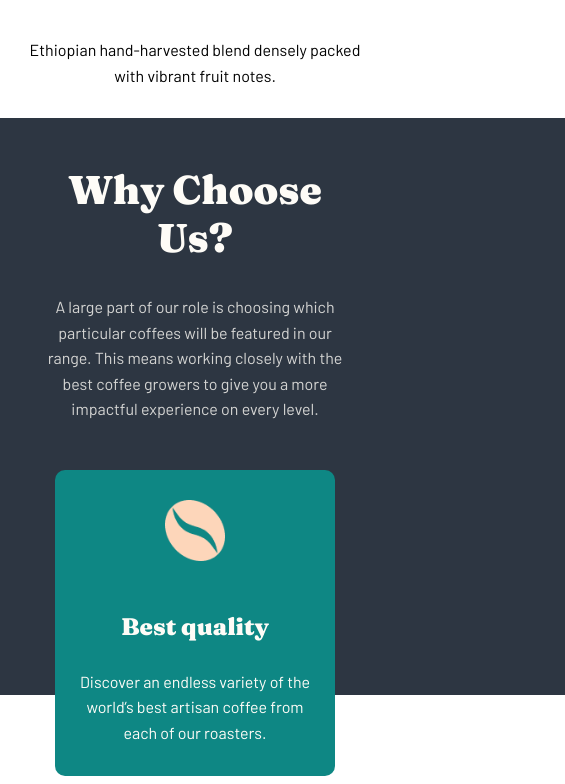
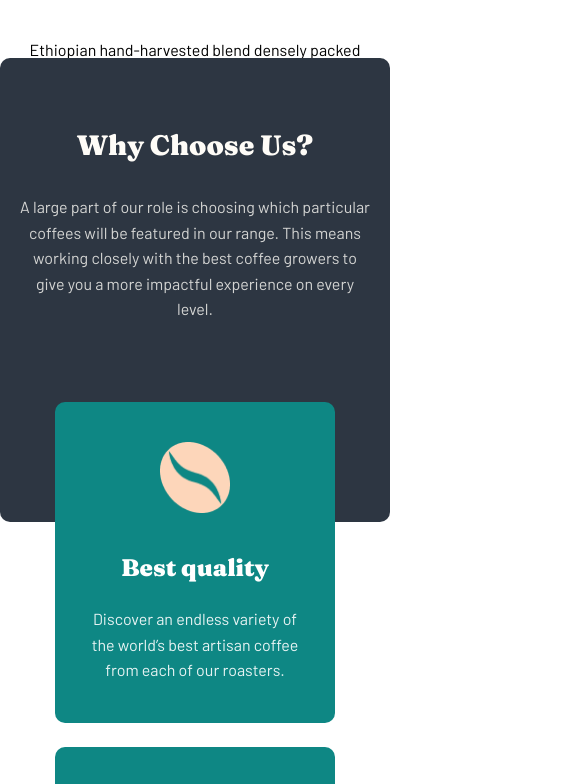
Before and after one commit to Elsayed-Qutb/Coffee-shop, a plain HTML site: page index.html in a window 390 px wide. Shown: the part 2340-3124 px from the top of the page, 565 px wide, since content can reach past the window. Drawn offline with Linux system fonts and the light colour scheme.

Commit message:
responsove

```diff
--- a/style.css
+++ b/style.css
@@ -378,222 +378,137 @@
 
 .section3 {
   width: 100%;
-  /* max-width: 90%; */
-  /* height: 80vh; */
-  /* background-color: baby; */
-  /* margin-top: 20rem; */
   display: flex;
   justify-content: center;
   align-items: center;
   flex-direction: column;
+  margin-top: 100px;
   position: relative;
 
-  @media screen and (max-width: 767px) {
-    /* width: 90%; */
-    display: flex;
-    justify-content: center;
-    flex-direction: column;
-    align-items: center;
-    /* margin-top: 80px; */
-    padding-top: 97rem;
-  }
+  @media screen and (max-width:767px) {
+        margin-top: 102rem;
+      }
+}
 
-  .upper3 {
-    @media screen and (max-width: 767px) {
-      max-width: 80%;
-      display: flex;
-      flex-direction: column;
-      justify-content: center;
-      align-items: center;
-      /* padding: 3rem; */
-    }
-    .container3 {
-      width: 1280px;
-      /* max-width: 80%; */
-      height: 577px;
-      opacity: 1;
-      background-color: #2d3642;
-      display: flex;
-      align-items: center;
-      justify-content: center;
-      flex-direction: column;
-      padding: 96px 370px 321px 370px;
+/* ===== الجزء العلوي ===== */
 
-      @media screen and (max-width: 767px) {
-        width: 90%;
-        display: flex;
-        flex-direction: column;
-        align-items: center;
-        justify-content: center;
-      }
+.upper3 {
+  width: 100%;
+  display: flex;
+  justify-content: center;
+}
 
-      .inner3 {
-        width: 540px;
-        display: flex;
-        flex-direction: column;
-        gap: 32px;
-        opacity: 1;
-        /* background-color: #0e8784; */
-        @media screen and (max-width: 767px) {
-          display: flex;
-          flex-direction: column;
-          align-items: center;
-          justify-content: center;
-        }
-
-        h2 {
-          font-family: Fraunces;
-          font-weight: 900;
-          font-size: 40px;
-          line-height: 120%;
-          letter-spacing: 0px;
-          text-align: center;
-          color: var(--colors-neutral-50, rgba(254, 252, 247, 1));
-
-          @media screen and (max-width: 767px) {
-            font-family: Fraunces;
-            font-weight: 900;
-            font-size: 40px;
-            leading-trim: NONE;
-            line-height: 120%;
-            letter-spacing: 0px;
-            text-align: center;
-            width: 311px;
-            opacity: 1;
-          }
-        }
-
-        p {
-          font-family: Barlow;
-          font-weight: 400;
-          font-size: 16px;
-          line-height: 160%;
-          letter-spacing: 0px;
-          text-align: center;
-          color: var(--colors-neutral-50, rgba(254, 252, 247, 1));
-
-          @media screen and (max-width: 767px) {
-            width: 311px;
-            opacity: 0.8;
-            font-weight: 400;
-            font-size: 16px;
-            leading-trim: NONE;
-            line-height: 160%;
-            letter-spacing: 0px;
-            text-align: center;
-            opacity: 0.8;
-          }
-        }
-      }
-    }
-  }
-}
-.lower3 {
-  width: 1280px;
-  /* background-color: rgb(140, 255, 0); */
+.container3 {
+  width: 100%;
+  max-width: 1280px;
+  background-color: #2d3642;
   display: flex;
   justify-content: center;
   align-items: center;
+  padding: 100px 20px 250px 20px;
+  border-radius: 10px;
+}
 
-  @media screen and (max-width: 767px) {
-    display: flex;
-    justify-content: center;
-    flex-direction: column;
-    align-items: center;
-  }
+.inner3 {
+  max-width: 540px;
+  display: flex;
+  flex-direction: column;
+  gap: 32px;
+  text-align: center;
 }
+
+.inner3 h2 {
+  font-family: Fraunces;
+  font-weight: 900;
+  font-size: 40px;
+  color: rgba(254, 252, 247, 1);
+}
+
+.inner3 p {
+  font-family: Barlow;
+  font-size: 16px;
+  line-height: 160%;
+  color: rgba(254, 252, 247, 0.8);
+}
+
+/* ===== الكروت ===== */
+
+.lower3 {
+  width: 100%;
+  display: flex;
+  justify-content: center;
+  margin-top: -150px; /* بدل absolute */
+}
+
 .inner33 {
-  width: 1110px;
-  /* height: 354px; */
-  /* background-color: #ecb308; */
+  width: 100%;
+  max-width: 1110px;
   display: flex;
   justify-content: center;
   gap: 32px;
-  position: absolute;
-  top: 19rem;
+  flex-wrap: wrap;
+}
 
-  @media screen and (max-width: 767px) {
-    width: 90%;
-    display: flex;
+.son3 {
+  width: 100%;
+  max-width: 348px;
+  background: rgba(14, 135, 132, 1);
+  display: flex;
+  flex-direction: column;
+  align-items: center;
+  padding: 60px 40px;
+  border-radius: 10px;
+  text-align: center;
+}
+
+.logo3 {
+  width: 70px;
+  margin-bottom: 40px;
+}
+
+.son3 h2 {
+  font-family: Fraunces;
+  font-weight: 900;
+  font-size: 24px;
+  margin-bottom: 24px;
+  color: white;
+}
+
+.son3 p {
+  font-size: 16px;
+  line-height: 160%;
+  color: rgba(255,255,255,0.9);
+}
+
+/* ================= MOBILE ================= */
+
+@media (max-width: 767px) {
+
+  .container3 {
+    padding: 70px 20px 200px 20px;
+  }
+
+  .inner3 h2 {
+    font-size: 28px;
+  }
+
+  .lower3 {
+    margin-top: -120px;
+  }
+
+  .inner33 {
     flex-direction: column;
-    justify-content: center;
     align-items: center;
-    padding-top: 100rem;
+    gap: 24px;
   }
 
   .son3 {
-    width: 348px;
-    background: var(--colors-teal-600, rgba(14, 135, 132, 1));
+    max-width: 280px;
+    padding: 40px 25px;
+  }
 
-    display: flex;
-    flex-direction: column;
-    align-items: center;
-    justify-content: center;
-    padding: 60px 40px;
-    border-radius: 10px;
+}
 
-    @media screen and (max-width: 767px) {
-      width: 280px;
-      /* height: 258.84564208984375; */
-      gap: 24;
-      opacity: 1;
-      padding: 30px 25px;
-      border-radius: 10px;
-    }
-
-    .logo3 {
-      width: 71px;
-      margin-bottom: 48px;
-
-      @media screen and (max-width: 767px) {
-        width: 60px;
-      }
-    }
-
-    h2 {
-      font-family: Fraunces;
-      font-weight: 900;
-      font-size: 24px;
-      line-height: 150%;
-      letter-spacing: 0px;
-      text-align: center;
-      color: var(--colors-neutral-50, rgba(254, 252, 247, 1));
-      width: 284px;
-      margin-bottom: 24px;
-
-      @media screen and (max-width: 767px) {
-        font-family: Fraunces;
-        font-weight: 900;
-        font-size: 24px;
-        leading-trim: NONE;
-        line-height: 150%;
-        letter-spacing: 0px;
-        text-align: center;
-        width: 240px;
-      }
-    }
-
-    p {
-      font-weight: 400;
-      font-size: 16px;
-      line-height: 160%;
-      letter-spacing: 0px;
-      text-align: center;
-      color: var(--colors-neutral-50, rgba(254, 252, 247, 1));
-      width: 284px;
-
-      @media screen and (max-width: 767px) {
-        font-weight: 400;
-        font-size: 16px;
-        leading-trim: NONE;
-        line-height: 160%;
-        letter-spacing: 0px;
-        text-align: center;
-        width: 240px;
-      }
-    }
-  }
-}
 
 .section4 {
   width: 100%;
@@ -602,14 +517,14 @@
   display: flex;
   justify-content: center;
   align-items: center;
-  margin-top: 50px;
+  margin-top: 40px;
 
   @media screen and (max-width: 767px) {
     width: 100%;
     display: flex;
     justify-content: center;
     align-items: center;
-    margin-top: 670px;
+    /* margin-top: 80px; */
   }
 
   .container4 {
@@ -621,13 +536,15 @@
     display: flex;
     flex-direction: column;
     gap: 60px;
-    margin-top: 140px;
+    margin-top: 120px;
     @media screen and (max-width: 767px) {
       /* width: 100%; */
       display: flex;
       flex-direction: column;
       justify-content: center;
       align-items: center;
+          margin-top: 110px;
+
     }
 
     h2 {
@@ -703,7 +620,7 @@
         }
 
         h2 {
-          width: 29px;
+          /* width: 29px; */
           font-family: Fraunces;
           font-weight: 900;
           font-size: 32px;
@@ -786,15 +703,15 @@
     }
 
     h1 {
-      width: 204px;
+      /* width: 204px; */
       color: var(--colors-neutral-0, rgba(255, 255, 255, 1));
       font-family: Fraunces;
 
-      /* @media screen and (max-width:767px) {
-        width: 90px;
+      @media screen and (max-width:767px) {
+        /* width: 90px; */
         font-size: 20px;
         text-align: center;
-      } */
+      }
     }
 
     .nav2 {
```
